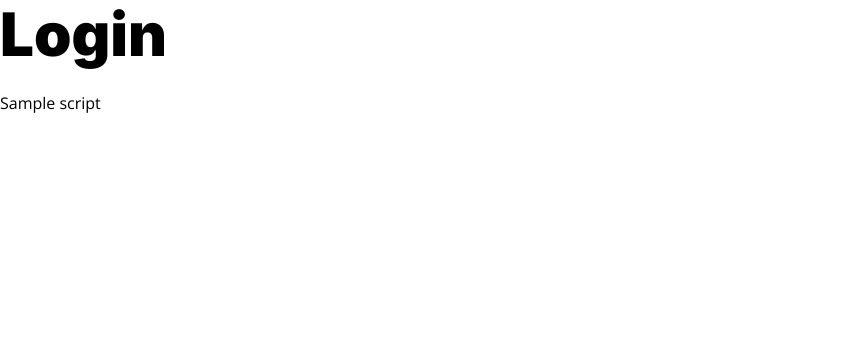
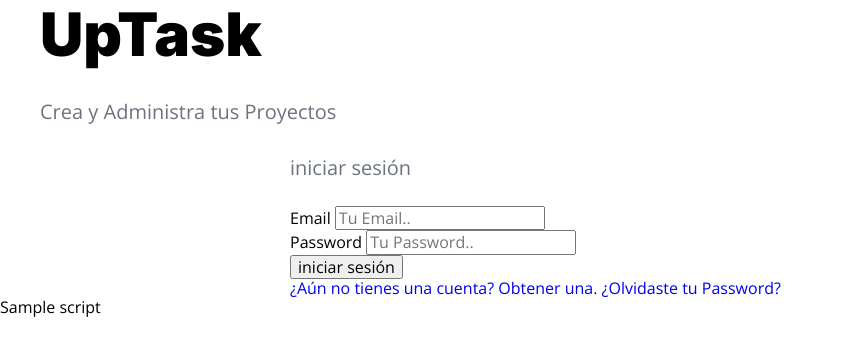
Before and after one commit to patxiarana/UpTask, a PHP site: template views/auth/login.php in a window 1280 px wide. Shown: the top 356 px of the page, without its empty margins (0-844 px from the left). Run offline with PHP 8.4, Linux system fonts and the light colour scheme; the template is opened without the code that fills it: most values are stand-ins (such as "Sample title", 1, 10 or a date in 2020).

Commit message:
creando el formulario de login

```diff
--- a/views/auth/login.php
+++ b/views/auth/login.php
@@ -1 +1,35 @@
-<h1>Login</h1>
+<div class="contenedor">
+    <h1>UpTask</h1>
+    <p>Crea y Administra tus Proyectos</p>
+
+    <div class="contenedor-sm">
+        <p class="descripcion-pagina">iniciar sesión</p>
+
+        <form action="/" class="formulario" method="POST">
+            <div class="campo">
+              <label for="email">Email</label>
+              <input
+              type="email"
+              id="email"
+              placeholder="Tu Email.."
+              name="email"
+
+              />
+            </div>
+            <div class="campo">
+              <label for="password">Password</label>
+              <input
+              type="password"
+              id="password"
+              placeholder="Tu Password.."
+              name="password"
+             />
+            </div>
+            <input type="submit" class="boton" value="iniciar sesión">
+        </form>
+        <div class="acciones">
+            <a href="/crear">¿Aún no tienes una cuenta? Obtener una.</a>
+            <a href="/olvide">¿Olvidaste tu Password?</a>
+        </div>
+    </div> <!--contenedor sm-->
+</div>
```
